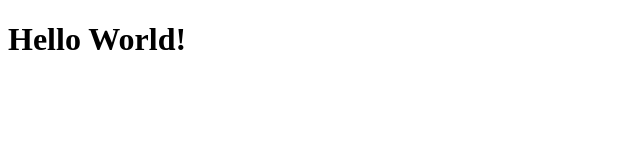
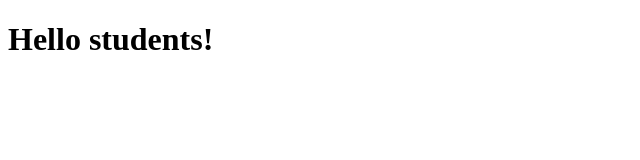
Before and after one commit to malaikahaq/learn-git, a plain HTML site: page index.html in a window 1280 px wide. Shown: the full height of the page, 0-640 px from the left. Drawn offline with Linux system fonts and the light colour scheme.

Commit message:
hello students webiste created.

```diff
--- a/index.html
+++ b/index.html
@@ -4,6 +4,6 @@
         <title>GoDev Git Training</title>
     </head>
     <body>
-        <h1>Hello World!</h1>
+        <h1>Hello students!</h1>
     </body>
 </html>
```
